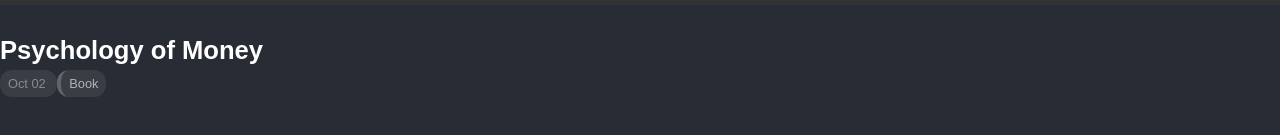
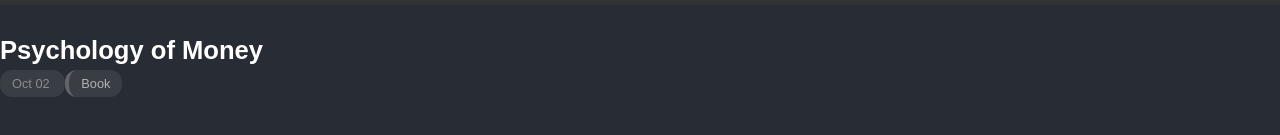
Before and after one commit to Buraiyen/Mindful-Nexus, an Angular app: page / in a window 1280 px wide. Shown: the part 305-440 px from the top of the page. Built offline with nearby package versions, Linux system fonts and the light colour scheme.

Commit message:
:lipstick: style: book category style

```diff
--- a/src/app/timeline-item/timeline-item.component.scss
+++ b/src/app/timeline-item/timeline-item.component.scss
@@ -1,3 +1,5 @@
+@import "../../variables";
+
 .timeline-item {
   max-width: 40%;
   color: white;
@@ -17,7 +19,7 @@
     width: 70px;
     border-radius: 12px;
     display: inline;
-    padding: 6px 8px;
+    padding: 6px 12px;
   }
 
   .timeline-item__category {
@@ -26,9 +28,16 @@
     font-size: 0.8rem;
     font-weight: 400;
     color: rgba(255, 255, 255, 0.6);
-    padding: 6px 8px;
+    padding: 6px 12px;
     border-left: 4px solid rgba(255, 255, 255, 0.2);
     border-left-color: rgba(255, 255, 255, 0.2);
     border-radius: 12px;
+    text-transform: capitalize;
+
+    &.book {
+      color: $red;
+      background: $red-transparent;
+      border-left-color: $red;
+    }
   }
 }
```
